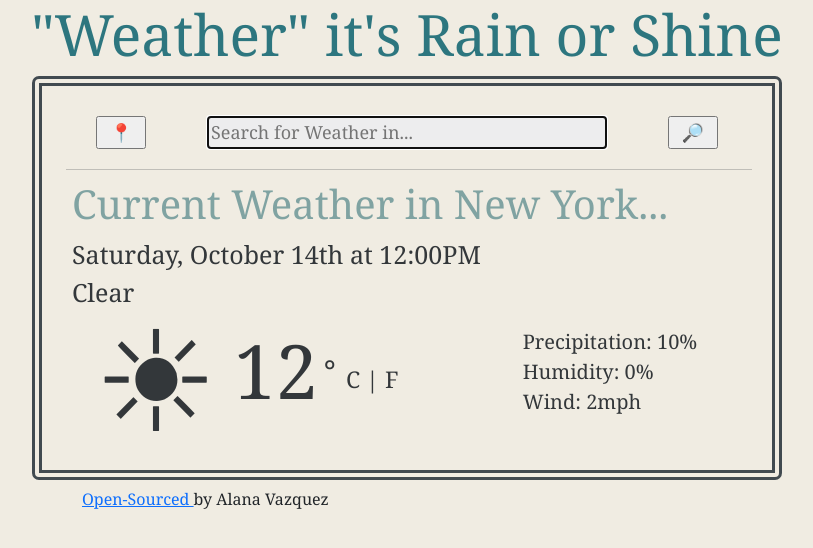
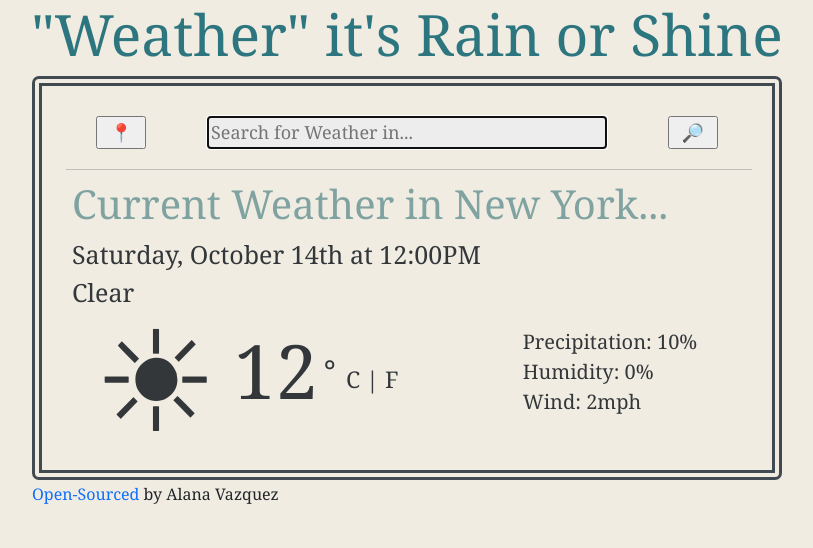
Before and after one commit to alanarv99/VanillaWeatherApp, a plain HTML site: page index.html in a window 1280 px wide. Shown: the whole page, without its empty margins (233-1046 px from the left). Drawn offline with nearby package versions, Linux system fonts and the light colour scheme.

Commit message:
Positioned Open-Source

```diff
--- a/index.html
+++ b/index.html
@@ -14,6 +14,7 @@
   </head>
   <body>
     <h1>"Weather" it's Rain or Shine</h1>
+    <div class="weatherWrapper">
       <div class="weatherContainer container">
         <div class="rowOne row g-3 grid text-center">
           <div class="col-sm-2">
@@ -66,12 +67,17 @@
           </div>
         </div>
       </div>
-    <h6 class="openSourced">
-      <a href="https://github.com/alanarv99/VanillaWeatherApp" target="_blank">
+      <h6 id="openSourced">
+        <a
+          href="https://github.com/alanarv99/VanillaWeatherApp"
+          target="_blank"
+          class="link-offset-2 link-offset-3-hover link-underline link-underline-opacity-0 link-underline-opacity-75-hover"
+        >
           Open-Sourced
         </a>
         by Alana Vazquez
       </h6>
+    </div>
     <script
       src="src/function.js https://cdn.jsdelivr.net/npm/bootstrap@5.3.0-alpha1/dist/js/bootstrap.bundle.min.js"
       integrity="sha384-w76AqPfDkMBDXo30jS1Sgez6pr3x5MlQ1ZAGC+nuZB+EYdgRZgiwxhTBTkF7CXvN"
--- a/src/style.css
+++ b/src/style.css
@@ -7,10 +7,12 @@ h1 {
   color: #2d767f;
   font-size: 57px;
 }
+.weatherWrapper {
+  max-width: 750px;
+  margin: 0 auto;
+}
 .weatherContainer {
   color: #33373a;
-  max-width: 750px;
-  margin: 0 auto;
   padding: 30px;
   border: 10px double #414a50;
   border-radius: 7px;
@@ -73,9 +75,6 @@ h3 {
   line-height: 30px;
   text-align: left;
 }
-.openSourced {
-  position: relative;
-  margin-top: 10px;
-  width: 700px;
-  left: 315px;
+#openSourced {
+  padding: 5px 0px;
 }
```
Lines whose indentation alone changed are shown as unchanged.
